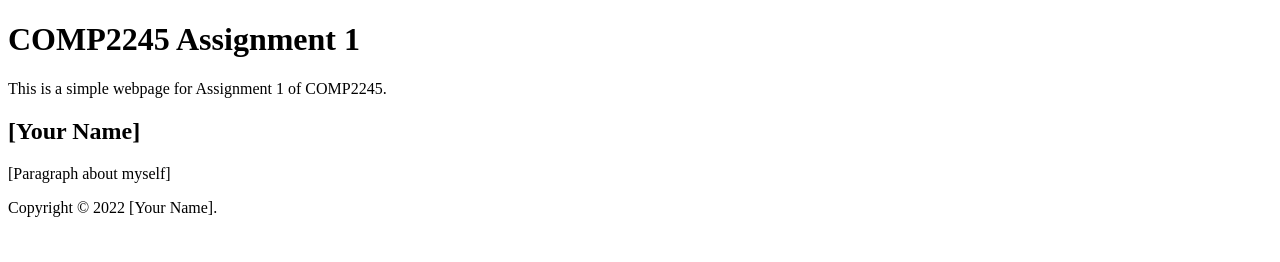
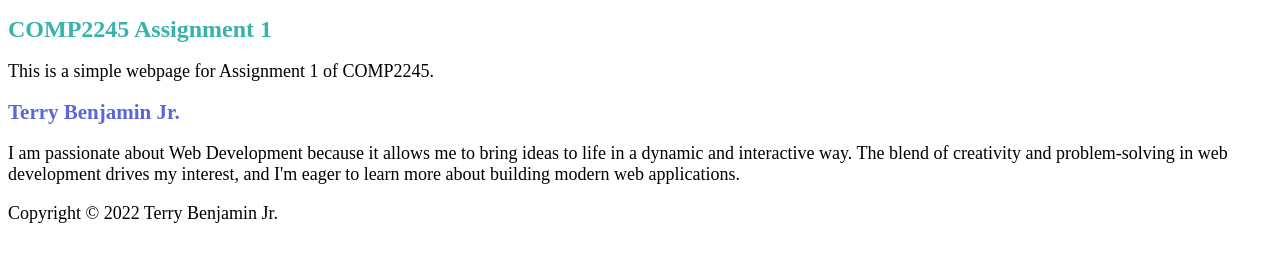
Before and after one commit to Ternatsu2/comp2245-assignment1, a plain HTML site: page index.html in a window 1280 px wide. Drawn offline with Linux system fonts and the light colour scheme.

Commit message:
Added styles.css and updated index.html with personal details and linked stylesheet

```diff
--- a/index.html
+++ b/index.html
@@ -4,6 +4,7 @@
     <meta charset="UTF-8">
     <meta name="viewport" content="width=device-width, initial-scale=1.0">
     <title>COMP2245 Assignment 1</title>
+    <link rel="stylesheet" href="styles.css">
 </head>
 <body>
     <header>
@@ -11,11 +12,11 @@
         <p>This is a simple webpage for Assignment 1 of COMP2245.</p>
     </header>
     <main>
-        <h2>[Your Name]</h2>
-        <p>[Paragraph about myself]</p>
+        <h2>Terry Benjamin Jr.</h2>
+        <p>I am passionate about Web Development because it allows me to bring ideas to life in a dynamic and interactive way. The blend of creativity and problem-solving in web development drives my interest, and I'm eager to learn more about building modern web applications.</p>
     </main>
     <footer>
-        <p>Copyright &copy; 2022 [Your Name].</p>
+        <p>Copyright &copy; 2022 Terry Benjamin Jr.</p>
     </footer>
 </body>
 </html>
--- /dev/null
+++ b/styles.css
@@ -0,0 +1,13 @@
+h1 {
+    font-size: 24px;
+    color: #38B2AC;
+}
+
+h2 {
+    font-size: 21px;
+    color: #5A67D8;
+}
+
+p {
+    font-size: 18px;
+}
```
